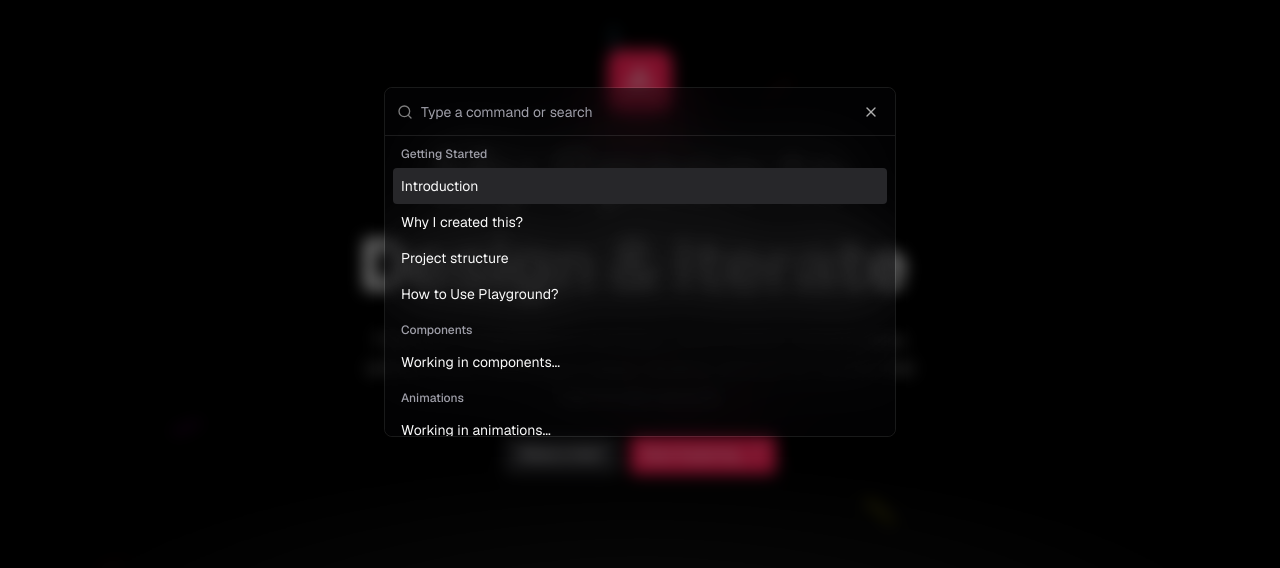
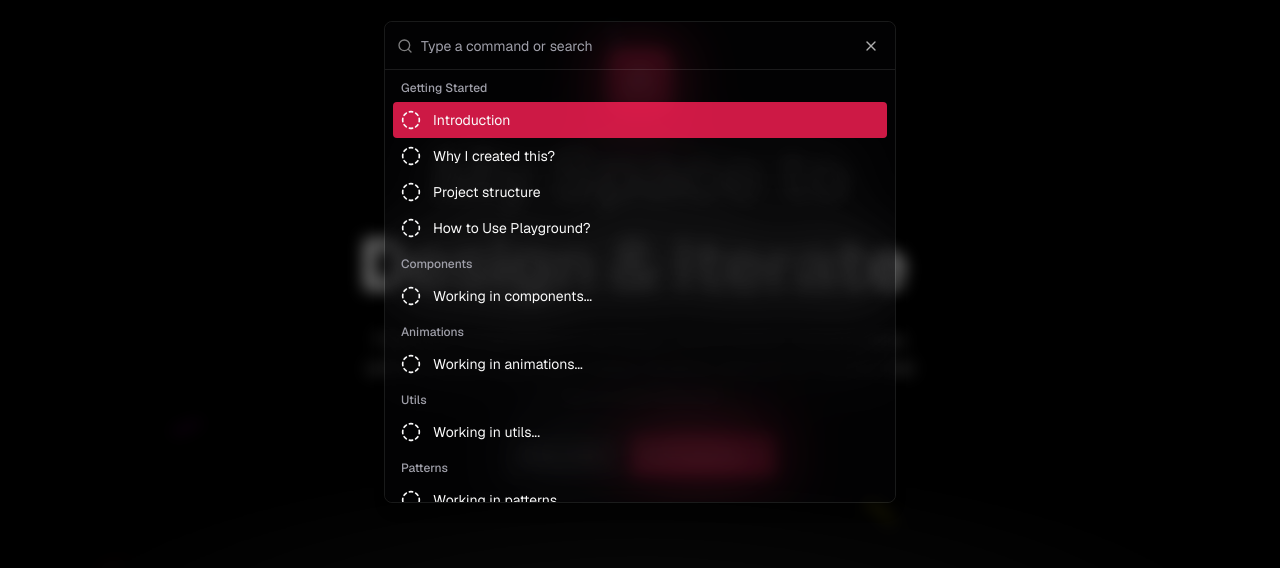
Before and after one commit to LFeli/sketch.ig, a Next.js app: page / in a window 1280 px wide. Both pictures are taken after a click on the button 1109 px from the left and 44 px from the top of the page. Shown: the part 138-706 px from the top of the page. Built offline with nearby package versions, Linux system fonts and the light colour scheme.

Commit message:
refactor: rename CommandMenu component and adjust import paths for better organization

```diff
--- a/src/components/command-menu.tsx
+++ b/src/components/layout/command-menu.tsx
@@ -1,11 +1,13 @@
 'use client'
 
-import { SearchIcon } from 'lucide-react'
+import { useRouter } from 'next/navigation'
+
+import { CircleDashed, SearchIcon } from 'lucide-react'
 import React from 'react'
 
 import { navSite } from '@/config/nav'
-import { useRouter } from 'next/navigation'
-import { Button } from './ui/button'
+
+import { Button } from '../ui/button'
 import {
   CommandDialog,
   CommandEmpty,
@@ -13,7 +15,7 @@ import {
   CommandInput,
   CommandItem,
   CommandList,
-} from './ui/command'
+} from '../ui/command'
 
 export function CommandMenu() {
   const router = useRouter()
@@ -73,10 +75,10 @@ export function CommandMenu() {
       <CommandDialog open={open} onOpenChange={setOpen}>
         <CommandInput placeholder="Type a command or search" />
 
-        <CommandList>
+        <CommandList className="max-h-[calc(60vh-48px)] overflow-y-auto">
           <CommandEmpty>No results found.</CommandEmpty>
 
-          {navSite.sidebar.map((group, index) => (
+          {navSite.sidebar.map(group => (
             <CommandGroup key={group.title} heading={group.title}>
               {group.items?.map(item => (
                 <CommandItem
@@ -85,8 +87,13 @@ export function CommandMenu() {
                   onSelect={() => {
                     runCommand(() => router.push(item.href as string))
                   }}
+                  className="data-[selected=true]:bg-primary/80"
+                  asChild
                 >
-                  {item.title}
+                  <span className="flex items-center gap-3">
+                    <CircleDashed />
+                    {item.title}
+                  </span>
                 </CommandItem>
               ))}
             </CommandGroup>
```
Also changed, not shown: src/components/layout/header.tsx (+6 -4 lines).
